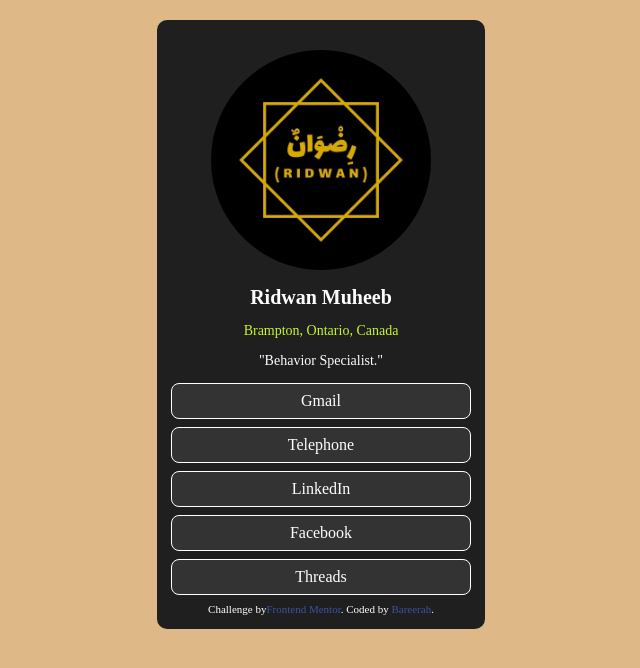
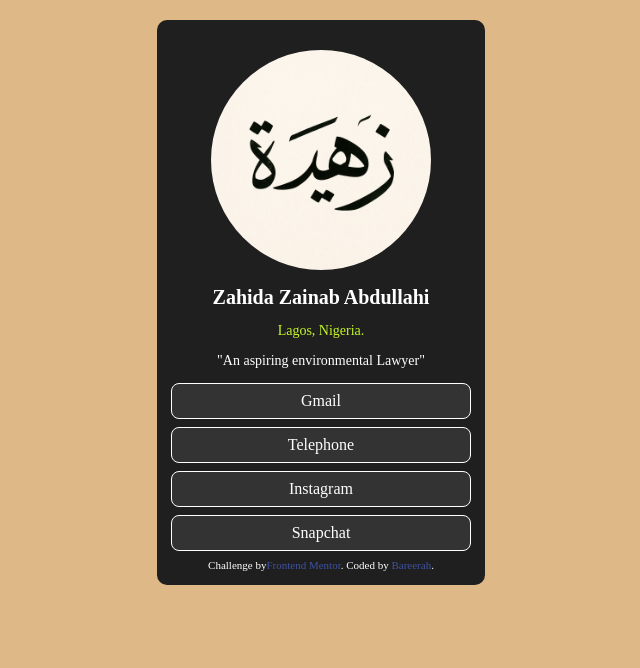
Before and after one commit to Teemah2009/Ridwan-s-contact, a plain HTML site: page index.html in a window 1280 px wide. Shown: the whole page, without its empty margins (319-959 px from the left). Drawn offline with Linux system fonts and the light colour scheme.

Commit message:
zahida's contact info

```diff
--- a/index.html
+++ b/index.html
@@ -86,26 +86,24 @@
   <body>
     <div class="profile">
       <figure>
-        <img src="./Ridwan.jpg" class="image" />
+        <img src="./zahida .png" class="image" />
       </figure>
       <div class="font">
-        <h1>Ridwan Muheeb</h1>
-        <p class="address">Brampton, Ontario, Canada</p>
-        <p>"Behavior Specialist."</p>
+        <h1>Zahida Zainab Abdullahi</h1>
+        <p class="address">Lagos, Nigeria.</p>
+        <p>"An aspiring environmental Lawyer"</p>
       </div>
       <div class="section">
         <section>
-          <!-- <a class="btn" href="mailto:adesileade@gmail.com">Gmail</a> -->
-          <a class="btn" href="https://mail.google.com/mail/?view=cm&to=adesileade@gmail.com" target="_blank">Gmail</a>
+          <!-- <a class="btn" href="mailto:zahida.z.abdullahi@gmail.com">Gmail</a> -->
+          <a class="btn" href="https://mail.google.com/mail/?view=cm&to=zahida.z.abdullahi@gmail.com " target="_blank">Gmail</a>
          </section>
         <section>
-          <a class="btn" href="tel:+14377769240" class="btn">Telephone</a>
+          <a class="btn" href="tel:07073826798" class="btn">Telephone</a>
         </section>
-        <section><a href="https://www.linkedin.com/in/ridwan-adesile-87540749?utm_source=share&utm_campaign=share_via&utm_content=profile&utm_medium=ios_app" class="btn">LinkedIn</a></section>
-        <section><a href="https://www.facebook.com/share/16yrcn11a4/?mibextid=wwXIfr" class="btn">Facebook</a></section>
-        <section><a href="https://www.threads.com/@craving_his_pleasure_4real?invite=0" class="btn">Threads</a></section>
-      </div>
-
+        <section><a href="https://www.instagram.com/zahida_abdull/" class="btn">Instagram</a></section>
+        <section><a href="https://www.snapchat.com/add/zahi_abdull " class="btn">Snapchat</a></section>
+              </div>
       <div class="attribution">
         <div class="font">
           Challenge by<a
```
